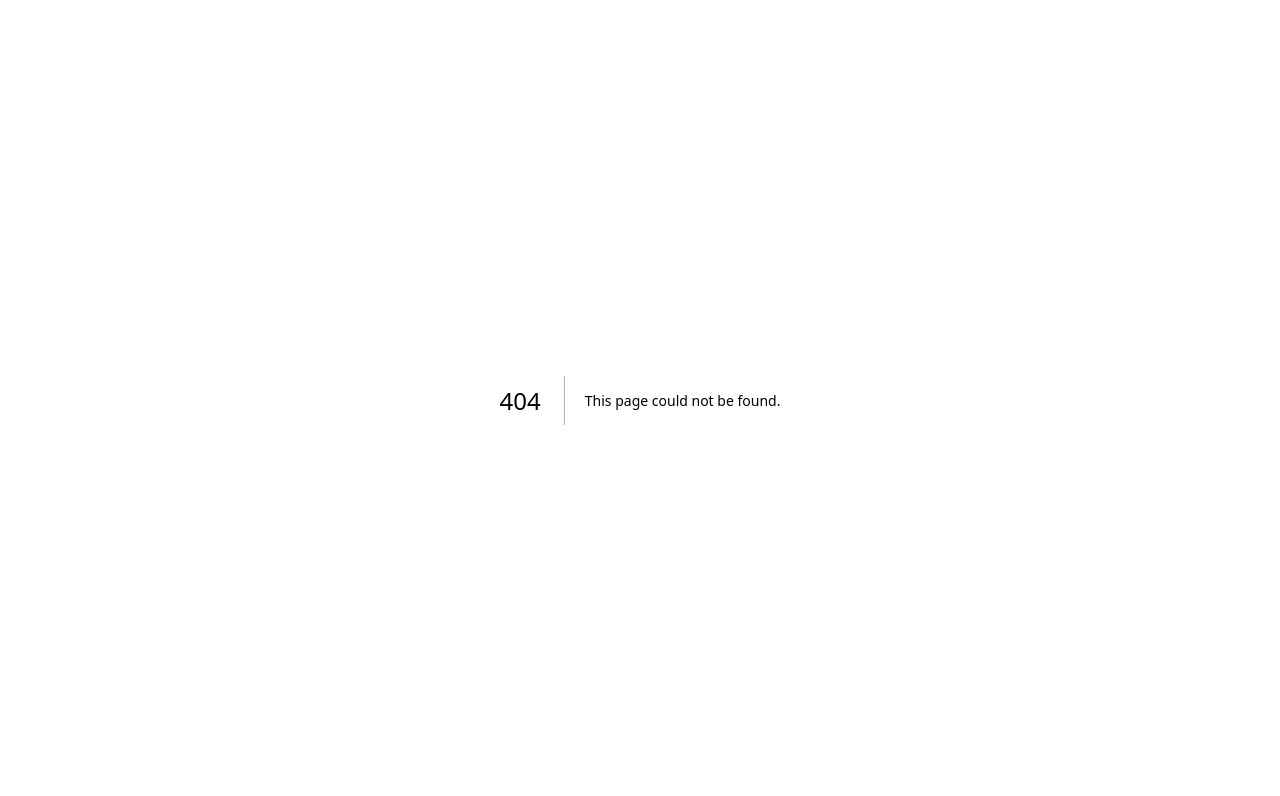
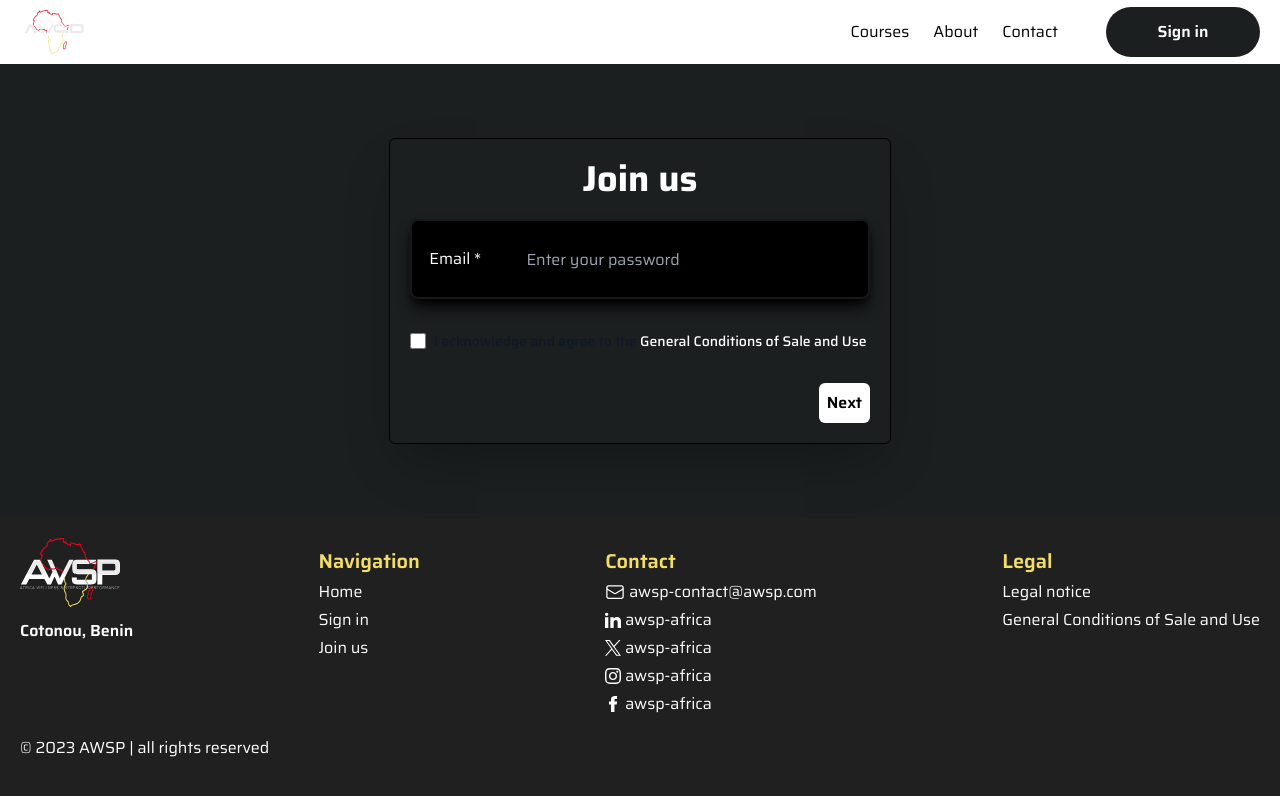
Before and after one commit to admin-tsi/awsp-africa-client, a Next.js app: page /Paiement in a window 1280 px wide. Before the commit this address had no page. Shown: the top 796 px of the page. Built offline with nearby package versions, Linux system fonts and the light colour scheme.

Commit message:
[Set up]: Setting All Paiement process animation componnent

```diff
--- a/src/components/Endpaimentform.tsx
+++ b/src/components/Endpaimentform.tsx
@@ -1,37 +1,76 @@
 import React, { useEffect, useState } from 'react';
 import Confetti from 'react-confetti';
 import end from '../../public/validate.svg';
+import failled from '../../public/Failled.svg';
 import Image from 'next/image';
+import { AnimatePresence, motion } from 'framer-motion';
 
-type Props = {};
+type Props = {
+  isSuccess: boolean;
+};
 
-const Endpaimentform = (props: Props) => {
+const Endpaimentform = ({ isSuccess }: Props) => {
   const [confetti, setConfetti] = useState(false);
+  let easing = [0.6, -0.05, 0.01, 0.99];
 
   useEffect(() => {
     const confettiTimeout = setTimeout(() => {
       setConfetti(true);
+
     }, 1000);
 
     return () => clearTimeout(confettiTimeout);
   }, []);
 
   return (
-    <section className="h-fit w-[558px] rounded-lg bg-[#1A1A1A] border border-black shadow-xl m-5 lg:mx-0">
+    <motion.div
+      initial={{ opacity: 0 }}
+      animate={{ opacity: 1 }}
+      transition={{ delay: 0.1, ease: easing, duration: 0.5 }}
+      exit={{ opacity: 0 }}
+      className="h-fit w-[558px] rounded-lg bg-[#1A1A1A] border border-black shadow-xl m-5 lg:mx-0"
+    >
       <div className="h-[100px] bg-[#222222] rounded-lg flex justify-center items-center">
-        <span className="text-3xl font-semibold text-white">Thanks !!!</span>
+        <span className="text-3xl font-semibold text-white">
+          {isSuccess ? 'Thanks !!!' : 'Oops !!!'}
+        </span>
       </div>
-      <div className="p-8 flex flex-col justify-center items-center space-y-6 ">
-        <Image src={end} alt="Validation Logo" />
-        <div className='w-full flex flex-col justify-center items-center space-y-3'>
-          <span className="text-white text-3xl font-semibold">
-            Payment Successful
-          </span>
-          <span className="text-white text-3xl">Check your mail to continue</span>
+      <motion.div
+        initial={{ opacity: 0, y: 30 }}
+        animate={{ opacity: 1, y: 0 }}
+        transition={{ delay: 0.2, ease: easing, duration: 0.5 }}
+        className="p-8 flex flex-col justify-center items-center space-y-6 "
+      >
+        {isSuccess ? (
+          <Image src={end} alt="Validation Logo" />
+        ) : (
+          <>
+            <Image src={failled} alt="Failed Logo" />
+          </>
+        )}
+        <div className="w-full flex flex-col justify-center items-center space-y-3">
+          <motion.span
+            initial={{ opacity: 0, y: 30 }}
+            animate={{ opacity: 1, y: 0 }}
+            transition={{ delay: 0.3, ease: easing, duration: 0.5 }}
+            className="text-white text-3xl font-semibold"
+          >
+            {isSuccess ? 'Payment Successful' : 'Payment Failed'}
+          </motion.span>
+          <motion.span
+            initial={{ opacity: 0, y: 30 }}
+            animate={{ opacity: 1, y: 0 }}
+            transition={{ delay: 0.4, ease: easing, duration: 0.5 }}
+            className="text-white text-2xl text-center"
+          >
+            {isSuccess
+              ? 'Check your mail to continue'
+              : 'Check your payment details and try again.'}
+          </motion.span>
         </div>
-      </div>
-      {confetti && <Confetti />}
-    </section>
+      </motion.div>
+      {confetti && isSuccess && <Confetti />}
+    </motion.div>
   );
 };
 
--- a/src/components/Joinform.tsx
+++ b/src/components/Joinform.tsx
@@ -1,15 +1,59 @@
 import React from 'react';
 import Input from './Input';
+import Processbtn from './Processbtn';
+import { AnimatePresence, motion } from 'framer-motion';
 
-type Props = {};
+type Props = {
+  onNext: () => void;
+};
 
-const Joinform = (props: Props) => {
+const Joinform = ({ onNext }: Props) => {
+  let easing = [0.6, -0.05, 0.01, 0.99];
+  const fadeInUp = {
+    initial: {
+      y: 60,
+      opacity: 0,
+      transition: { duration: 0.6, ease: easing },
+    },
+    animate: {
+      y: 0,
+      opacity: 1,
+      transition: {
+        duration: 0.6,
+        ease: easing,
+      },
+    },
+  };
+
+  const stagger = {
+    animate: {
+      transition: {
+        staggerChildren: 0.1,
+      },
+    },
+  };
+  const handleNextClick = () => {
+    onNext();
+  };
+
   return (
-    <section className="h-fit w-fit space-y-5 bg-neutral flex flex-col items-center border-[1px] border-black shadow-2xl rounded-md p-5 max-lg:m-5">
+    <AnimatePresence>
+      <motion.div
+        initial={{ opacity: 0 }}
+        animate={{ opacity: 1 }}
+        transition={{ delay: 0.1, ease: easing, duration: 0.5 }}
+        exit={{ opacity: 0 }}
+        className="h-fit w-fit space-y-5 bg-neutral flex flex-col items-center border-[1px] border-black shadow-2xl rounded-md p-5 max-lg:m-5"
+      >
         <span className="h-1/3 flex justify-center items-center text-white text-4xl font-bold">
           Join us
         </span>
-      <div className="w-full h-[80px] bg-black rounded-lg flex justify-end items-center space-x-5 relative border-[2px] border-zinc-900 shadow-black shadow-lg">
+        <motion.div
+          initial={{ opacity: 0, y: 30 }}
+          animate={{ opacity: 1, y: 0 }}
+          transition={{ delay: 0.2, ease: easing, duration: 0.5 }}
+          className="w-full h-[80px] bg-black rounded-lg flex justify-end items-center space-x-5 relative border-[2px] border-zinc-900 shadow-black shadow-lg"
+        >
           <span className="text-white w-[25%] flex justify-center items-center">
             Email *
           </span>
@@ -19,9 +63,14 @@ const Joinform = (props: Props) => {
             id="email"
             placeholder="Enter your password"
           />
-      </div>
+        </motion.div>
 
-      <div className="flex w-full items-center my-5">
+        <motion.div
+          initial={{ opacity: 0, y: 30 }}
+          animate={{ opacity: 1, y: 0 }}
+          transition={{ delay: 0.3, ease: easing, duration: 0.5 }}
+          className="flex w-full items-center my-5"
+        >
           <input
             id="link-checkbox"
             type="checkbox"
@@ -38,11 +87,12 @@ const Joinform = (props: Props) => {
             </a>
             .
           </label>
+        </motion.div>
+        <div className="w-full flex justify-end">
+          <Processbtn onClick={handleNextClick} label="Next" />
         </div>
-      <div className="w-full flex justify-end">
-        <button className="bg-white p-2 rounded-md font-semibold">Next</button>
-      </div>
-    </section>
+      </motion.div>
+    </AnimatePresence>
   );
 };
 
--- a/src/components/Paiementform.tsx
+++ b/src/components/Paiementform.tsx
@@ -6,22 +6,41 @@ import kkiapye from '../../public/kkiapay.svg';
 import visa from '../../public/cartvisa.svg';
 import flag from '../../public/flag.svg';
 import Image from 'next/image';
+import { AnimatePresence, motion } from 'framer-motion';
 
-type Props = {};
+type Props = {
+  onNext: () => void;
+};
 
-const Paiementform = (props: Props) => {
+const Paiementform = ({ onNext }: Props) => {
+  let easing = [0.6, -0.05, 0.01, 0.99];
   const [activeButton, setActiveButton] = useState<number>(1);
   const handleButtonClick = (buttonIndex: number) => {
     setActiveButton(buttonIndex);
   };
+  const handleNextClick = () => {
+    onNext();
+  };
 
   return (
-    <section className="h-fit w-[570px] rounded-lg bg-[#1A1A1A] border border-black shadow-xl m-5 lg:mx-0">
+    <AnimatePresence>
+      <motion.div
+        initial={{ opacity: 0 }}
+        animate={{ opacity: 1 }}
+        transition={{ delay: 0.1, ease: easing, duration: 0.5 }}
+        exit={{ opacity: 0 }}
+        className="h-fit w-[570px] rounded-lg bg-[#1A1A1A] border border-black shadow-xl m-5 lg:mx-0"
+      >
         <div className="h-[100px] bg-[#222222] rounded-lg flex justify-center items-center">
           <span className="text-3xl font-semibold text-white">Join us</span>
         </div>
         <div className="p-8 flex flex-col space-y-8 ">
-        <div className="w-full h-[80px] flex space-x-2">
+          <motion.div
+            initial={{ opacity: 0, y: 30 }}
+            animate={{ opacity: 1, y: 0 }}
+            transition={{ delay: 0.2, ease: easing, duration: 0.5 }}
+            className="w-full h-[80px] flex space-x-2"
+          >
             <button
               className={`w-1/2 h-full ${
                 activeButton === 1
@@ -53,11 +72,16 @@ const Paiementform = (props: Props) => {
                 <span className="text-white font-semibold">card</span>
               </div>
             </button>
-        </div>
+          </motion.div>
 
           {activeButton === 1 && (
             <>
-            <div className="w-full h-[80px] bg-black rounded-lg flex justify-end items-center space-x-5 relative">
+              <motion.div
+                initial={{ opacity: 0, y: 30 }}
+                animate={{ opacity: 1, y: 0 }}
+                transition={{ delay: 0.3, ease: easing, duration: 0.5 }}
+                className="w-full h-[80px] bg-black rounded-lg flex justify-end items-center space-x-5 relative"
+              >
                 <span className="text-white absolute left-[13px] top-[-11px] w-[30%] font-semibold flex justify-start items-center px-3">
                   Fullname *
                 </span>
@@ -67,8 +91,13 @@ const Paiementform = (props: Props) => {
                   id="fullName"
                   placeholder="John Doe"
                 />
-            </div>
-            <div className="w-full h-[80px] bg-black rounded-lg flex justify-end items-center px-5 relative">
+              </motion.div>
+              <motion.div
+                initial={{ opacity: 0, y: 30 }}
+                animate={{ opacity: 1, y: 0 }}
+                transition={{ delay: 0.4, ease: easing, duration: 0.5 }}
+                className="w-full h-[80px] bg-black rounded-lg flex justify-end items-center px-5 relative"
+              >
                 <span className="text-white absolute left-[13px] top-[-11px] w-[30%] font-semibold flex justify-start items-center px-3">
                   Mobile number *
                 </span>
@@ -86,13 +115,18 @@ const Paiementform = (props: Props) => {
                   id="phone_number"
                   placeholder="96000000"
                 />
-            </div>
+              </motion.div>
             </>
           )}
 
           {activeButton === 2 && (
             <>
-            <div className="w-full h-[80px] bg-black rounded-lg flex justify-end items-center space-x-5 relative">
+              <motion.div
+                initial={{ opacity: 0, y: 30 }}
+                animate={{ opacity: 1, y: 0 }}
+                transition={{ delay: 0.3, ease: easing, duration: 0.5 }}
+                className="w-full h-[80px] bg-black rounded-lg flex justify-end items-center space-x-5 relative"
+              >
                 <span className="text-white absolute left-[13px] top-[-11px] w-[30%] font-semibold flex justify-start items-center px-3">
                   Card number *
                 </span>
@@ -109,19 +143,32 @@ const Paiementform = (props: Props) => {
                   id="cardNumber"
                   placeholder="1234 5678 9012 3456"
                 />
-            </div>
-            <div className="w-full h-[80px] bg-black rounded-lg flex justify-end items-center space-x-5 relative">
+              </motion.div>
+              <motion.div
+                initial={{ opacity: 0, y: 30 }}
+                animate={{ opacity: 1, y: 0 }}
+                transition={{ delay: 0.4, ease: easing, duration: 0.5 }}
+                className="w-full h-[80px] bg-black rounded-lg flex justify-end items-center space-x-5 relative"
+              >
                 <span className="text-white absolute left-[13px] top-[-11px] w-[30%] font-semibold flex justify-start items-center px-3">
                   CVV *
                 </span>
                 <Input type="text" name="cvv" id="cvv" placeholder="123" />
-            </div>
+              </motion.div>
             </>
           )}
 
           <div className="w-full h-fit flex justify-end items-center">
-          <div className="w-[250px] h-[60px] relative">
-            <button className="w-full h-full bg-white rounded-lg font-semibold">
+            <motion.div
+              initial={{ opacity: 0 }}
+              animate={{ opacity: 1 }}
+              transition={{ delay: 0.4, ease: easing, duration: 0.5 }}
+              className="w-[250px] h-[60px] relative"
+            >
+              <button
+                className="w-full h-full bg-white rounded-lg font-semibold"
+                onClick={handleNextClick}
+              >
                 Pay 125 340 XOF
               </button>
               <Image
@@ -131,10 +178,11 @@ const Paiementform = (props: Props) => {
                 width={110}
                 className="absolute right-0 bottom-0"
               />
+            </motion.div>
           </div>
         </div>
-      </div>
-    </section>
+      </motion.div>
+    </AnimatePresence>
   );
 };
 
--- /dev/null
+++ b/src/components/Processbtn.tsx
@@ -0,0 +1,24 @@
+import React from 'react';
+import { AnimatePresence, motion } from 'framer-motion';
+
+type DynamicButtonProps = {
+  onClick: () => void;
+  label: string;
+};
+
+const Processbtn: React.FC<DynamicButtonProps> = ({ onClick, label }) => {
+  let easing = [0.6, -0.05, 0.01, 0.99];
+  return (
+    <motion.button
+      initial={{ opacity: 0 }}
+      animate={{ opacity: 1 }}
+      transition={{ delay: 0.4, ease: easing, duration: 0.5 }}
+      className={`bg-white p-2 rounded-md font-semibold`}
+      onClick={onClick}
+    >
+      {label}
+    </motion.button>
+  );
+};
+
+export default Processbtn;
--- /dev/null
+++ b/src/pages/Paiement/index.tsx
@@ -0,0 +1,32 @@
+import React, { useState } from 'react';
+import Navbar from '@/components/Navbar';
+import Joinform from '@/components/Joinform';
+import Paiementform from '@/components/Paiementform';
+import Endpaimentform from '@/components/Endpaimentform';
+import Footer from '@/components/Footer';
+
+export default function Index() {
+  const [currentStep, setCurrentStep] = useState(1);
+  const [isSuccess, setIsSuccess] = useState(false);
+
+  const handleNext = () => {
+    setCurrentStep((prevStep) => prevStep + 1);
+  };
+
+  const handlePaymentSuccess = () => {
+    setIsSuccess(false);
+    setCurrentStep((prevStep) => prevStep + 1);
+  };
+
+  return (
+    <div className="flex flex-col h-screen">
+      <Navbar />
+      <div className="flex-1 flex justify-center items-center bg-neutral">
+        {currentStep === 1 && <Joinform onNext={handleNext} />}
+        {currentStep === 2 && <Paiementform onNext={handlePaymentSuccess} />}
+        {currentStep === 3 && <Endpaimentform isSuccess={isSuccess} />}
+      </div>
+      <Footer />
+    </div>
+  );
+}
--- a/src/pages/index.tsx
+++ b/src/pages/index.tsx
@@ -11,7 +11,6 @@ export default function Index() {
     <div className="flex flex-col h-screen">
       <Navbar />
       <div className="flex-1 flex justify-center items-center bg-neutral">
-        <Endpaimentform/>
       </div>
       <Footer />
     </div>
```
Also changed, not shown: public/Failled.svg (added). Lines whose indentation alone changed are shown as unchanged.
